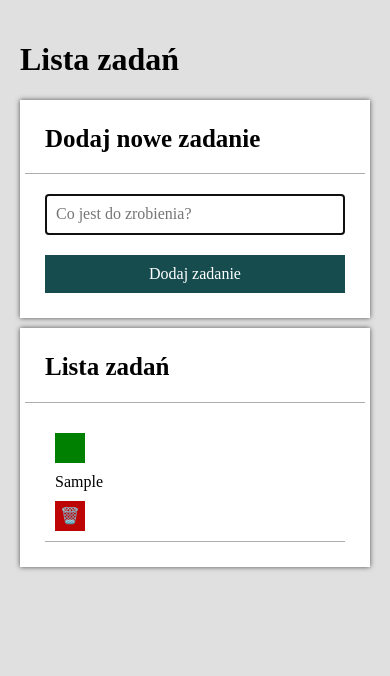
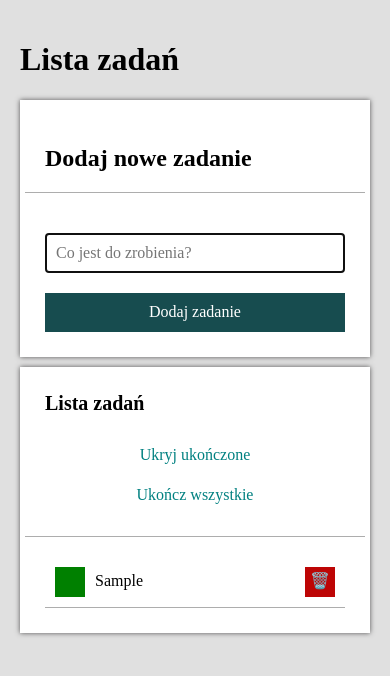
Before and after one commit to Lhotsee/to--do-list, a plain HTML site: page index.html in a window 390 px wide. Both pictures are taken after typing "Sample" into the empty fields and a click on the button "Dodaj zadanie". Drawn offline with nearby package versions, Linux system fonts and the light colour scheme.

Commit message:
immutability and new buttons

```diff
--- /dev/null
+++ b/css/buttons.css
@@ -0,0 +1,27 @@
+.buttons {
+    display: flex;
+    flex-wrap: wrap;
+}
+
+.buttons__button {
+    background: transparent;
+    color: teal;
+    border: none;
+    margin: 0 0 0 20px;
+    transition: color 0.3s;
+}
+
+@media(max-width: 767px) {
+    .buttons__button {
+        flex-basis: 100%;
+        margin: 10px;
+    }
+}
+
+.buttons__button:hover {
+    color: hsl(180, 100%, 35%);
+}
+
+.buttons__button:disabled {
+    color: #ccc;
+}
--- a/css/form.css
+++ b/css/form.css
@@ -20,10 +20,12 @@
     color: white;
     padding: 10px;
     border: none;
+    transition: 0.3s;
 }
 
 .form__button:hover {
     background-color: hsl(183, 54%, 25%);
+    transform: scale(1.1);
 }
 
 .form__button:active {
--- a/css/section.css
+++ b/css/section.css
@@ -6,10 +6,25 @@
 }
 
 .section__header {
-    font-size: 25px;
+    border-bottom: 1px solid rgba(0, 0, 0, 0.321);
+    display: grid;
+    grid-template-columns: auto auto;
+    grid-gap: 20px;
+    justify-content: space-between;
+    align-items: center;
     padding: 20px;
-    border-bottom: 1px solid rgba(0, 0, 0, 0.321);
-    margin: 0%;
+
+}
+
+@media(max-width: 767px) {
+    .section__header {
+        grid-template-columns: 1fr;
+    }
+}
+
+.section__title {
+    font-size: 20px;
+    margin: 0;
 }
 
 .section__body {
--- a/css/tasks.css
+++ b/css/tasks.css
@@ -6,11 +6,15 @@
 
 .tasks__item {
     display: grid;
-    grid-template-rows: auto 1fr auto;
+    grid-template-columns: auto 1fr auto;
     grid-gap: 10px;
     align-items: center;
     padding: 10px;
     border-bottom: 1px solid rgba(0, 0, 0, 0.321);
+}
+
+.tasks__item--hidden {
+    display: none;
 }
 
 .tasks__content--done {
@@ -23,7 +27,13 @@
     padding: 0;
     width: 30px;
     height: 30px;
+    transition: background 0.3s;
 }
+/*
+.tasks__button--icon {
+    display: inline-block;
+    vertical-align: middle;
+} */
 
 .tasks__button--toggleDone {
     background-color: hsl(120, 100%, 25%);
--- a/index.html
+++ b/index.html
@@ -16,6 +16,7 @@
     <link rel="stylesheet" href="css/section.css" />
     <link rel="stylesheet" href="css/form.css" />
     <link rel="stylesheet" href="css/tasks.css" />
+    <link rel="stylesheet" href="css/buttons.css">
     <script defer src="script.js"></script>
   </head>
   <body class="body">
@@ -37,7 +38,18 @@
       </section>
 
       <section class="section">
-        <h3 class="section__header">Lista zadań</h3>
+        <header class="section__header">
+         <h3 class="section__title">Lista zadań</h3>
+         <div class="buttons js-buttons">
+          <button class="buttons__button js-toggleHideDoneTasks">
+            Ukryj ukończone
+          </button>
+          <button class="buttons__button js-markAllDone">
+            Ukończ wszystkie
+          </button>
+        </div>
+        </header>
+
         <div class="section__body">
           <ul class="tasks js-tasks"></ul>
         </div>
--- a/script.js
+++ b/script.js
@@ -1,21 +1,39 @@
 {
-  const tasks = [];
+  let tasks = [];
+  let hideDoneTasks = false;
 
   const removeTask = (taskIndex) => {
-    tasks.splice(taskIndex, 1);
+    tasks = [...tasks.slice(0, taskIndex), ...tasks.slice(taskIndex + 1)];
     render();
   };
 
   const toggleTaskDone = (taskIndex) => {
-    tasks[taskIndex].done = !tasks[taskIndex].done;
+    tasks = [
+      ...tasks.slice(0, taskIndex),
+      {
+        ...tasks[taskIndex],
+        done: !tasks[taskIndex].done,
+      },
+      ...tasks.slice(taskIndex + 1),
+    ];
     render();
   };
 
   const addNewTask = (newTaskContent) => {
-    tasks.push({
-      content: newTaskContent,
-    });
+    tasks = [...tasks, { content: newTaskContent }];
+    render();
+  };
 
+  const markAllTasksDone = () => {
+    tasks = tasks.map((task) => ({
+      ...task,
+      done: true,
+    }));
+    render();
+  };
+
+  const toggleHideDoneTasks = () => {
+    hideDoneTasks = !hideDoneTasks;
     render();
   };
 
@@ -27,7 +45,6 @@
         removeTask(taskIndex);
       });
     });
-
   };
 
   const bindToggleDoneEvents = () => {
@@ -40,26 +57,66 @@
     });
   };
 
-  const render = () => {
-    let tasksListHTMLContent = "";
+  const renderTasks = () => {
+    const taskToHTML = (task) => `
+    <li class="tasks__item ${
+      task.done && hideDoneTasks ? "tasks__item--hidden" : "js-task"
+    }">
+    <button class="tasks__button tasks__button--toggleDone js-toggleDone">${
+      task.done ? "✔" : ""
+    }</button>
+    <span class="tasks__content${task.done ? " tasks__content--done" : ""}">
+    ${task.content}
+    </span>
+    <button class="tasks__button tasks__button--remove js-remove">🗑️</button>
+          </li>`;
 
-    for (const task of tasks) {
-      tasksListHTMLContent += `
-          <li
-          class="tasks__item js-task">
-          <button class="tasks__button tasks__button--toggleDone js-toggleDone">
-          ${task.done ? "✔" : ""}
-          </button>
-          <span class="tasks__content${ task.done ? " tasks__content--done" : ""}">${task.content}</span>
-          <button class="tasks__button tasks__button--remove js-remove"> 🗑️ </button>
-          </li>
-       `;
+    const tasksElement = document.querySelector(".js-tasks");
+    tasksElement.innerHTML = tasks.map(taskToHTML).join("");
+  };
+
+  const renderButtons = () => {
+    const buttonsElement = document.querySelector(".js-buttons");
+
+    if (!tasks.length) {
+      buttonsElement.innerHTML = "";
+      return;
     }
 
-       document.querySelector(".js-tasks").innerHTML = tasksListHTMLContent;
+    buttonsElement.innerHTML = `
+    <button class="buttons__button js-toggleHideDoneTasks">
+    ${hideDoneTasks ? "Pokaż" : "Ukryj"} ukończone
+    </button>
+    <button class="buttons__button js-markAllDone"
+    ${tasks.every(({ done }) => done) ? "disabled" : ""}>
+    Ukończ wszystkie
+    </button>
+    `;
+  };
 
+  const bindButtonsEvents = () => {
+    const markAllDoneButton = document.querySelector(".js-markAllDone");
+
+    if (markAllDoneButton) {
+      markAllDoneButton.addEventListener("click", markAllTasksDone);
+    }
+
+    const toggleHideDoneTaskButton = document.querySelector(
+      ".js-toggleHideDoneTasks"
+    );
+
+    if (toggleHideDoneTaskButton) {
+      toggleHideDoneTaskButton.addEventListener("click", toggleHideDoneTasks);
+    }
+  };
+
+  const render = () => {
+    renderTasks();
     bindRemoveEvents();
     bindToggleDoneEvents();
+
+    renderButtons();
+    bindButtonsEvents();
   };
 
   const onFormSubmit = (event) => {
```
Lines whose indentation alone changed are shown as unchanged.
